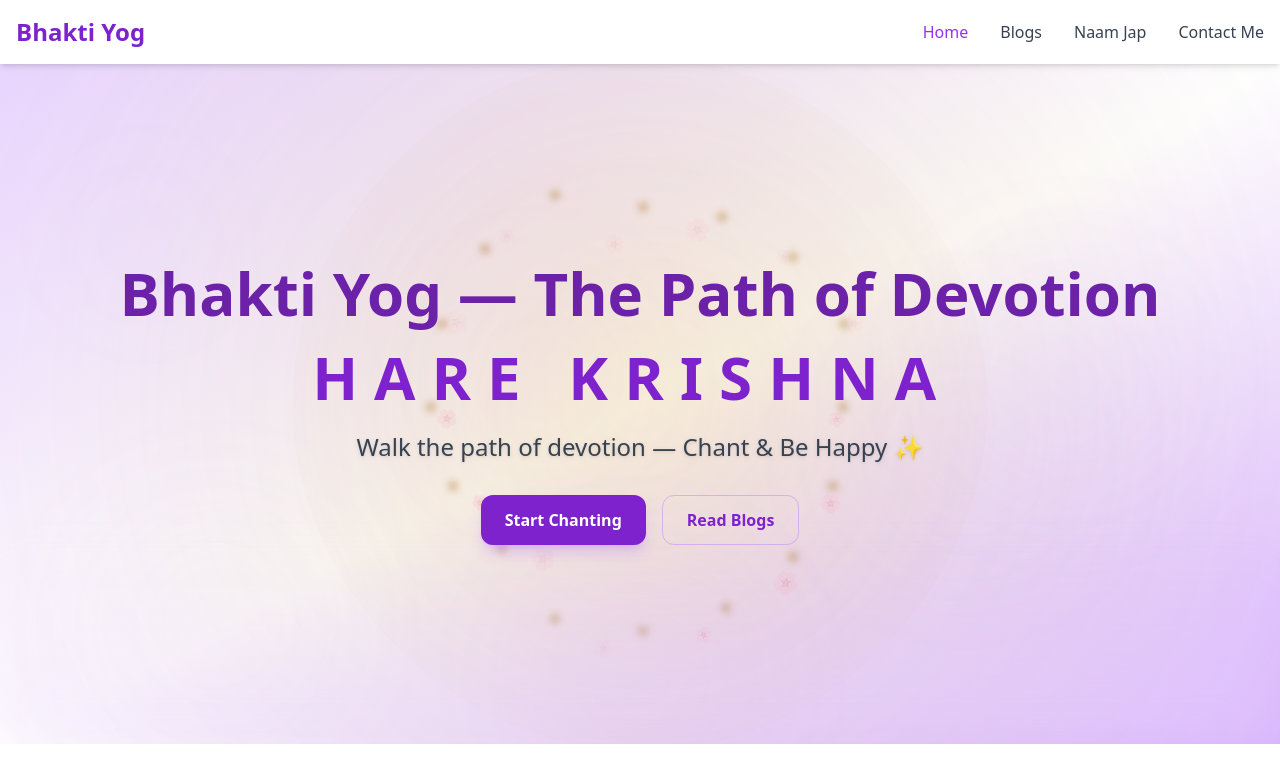
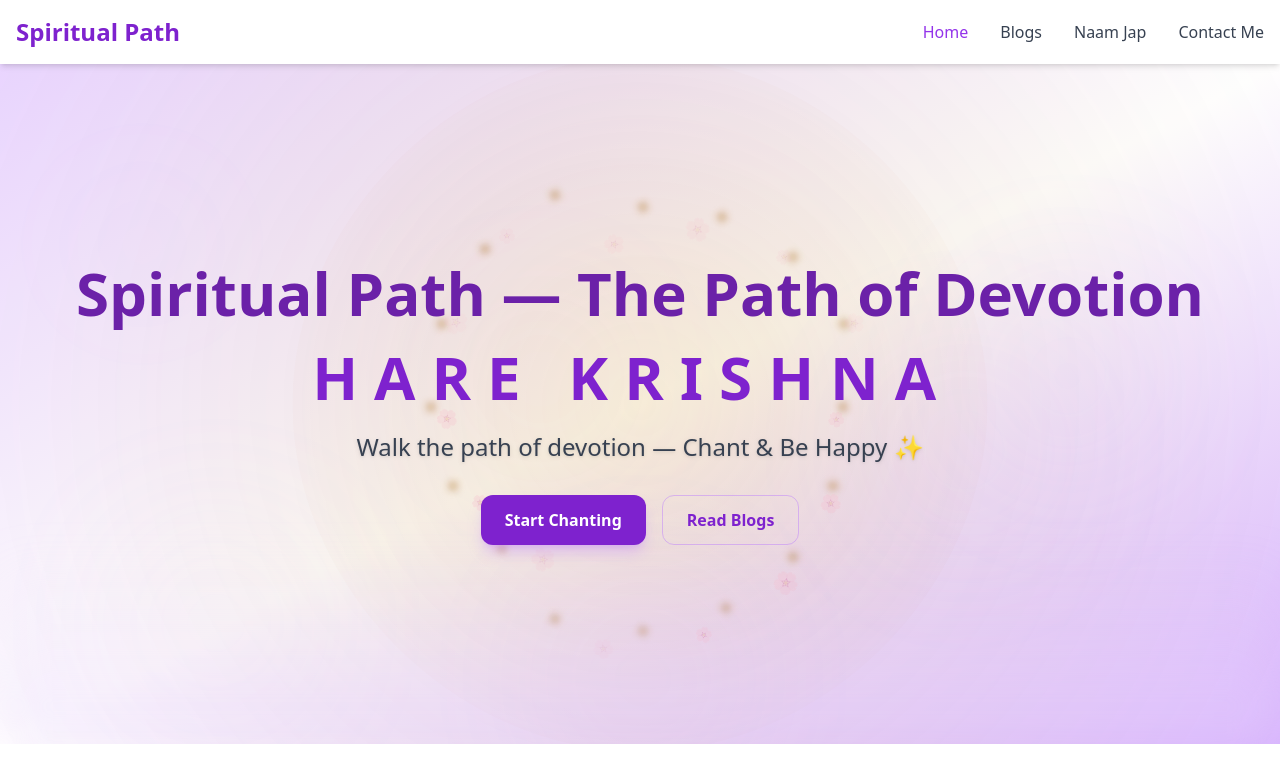
Before and after one commit to Abhishek11Sharma/bhakti-yog, a Next.js app: page / in a window 1280 px wide. Shown: the top 782 px of the page. Built offline with nearby package versions, Linux system fonts and the light colour scheme.

Commit message:
change name

```diff
--- a/src/app/arti/[artiName]/page.tsx
+++ b/src/app/arti/[artiName]/page.tsx
@@ -2,10 +2,10 @@ import ArtiDetailPage from "@/components/ArtiDetailPage";
 import type { Metadata } from "next";
 
 export function generateMetadata({ params }: { params: { artiName: string } }): Metadata {
-  const title = params.artiName ? `${params.artiName} आरती - Bhakti Yog` : `आरती - Bhakti Yog`;
+  const title = params.artiName ? `${params.artiName} आरती - Spiritual Path` : `आरती - Spiritual Path`;
   return {
     title,
-    description: `Read the ${params.artiName} arti in Hindi on Bhakti Yog.`,
+    description: `Read the ${params.artiName} arti in Hindi on Spiritual Path.`,
   };
 }
 
--- a/src/app/layout.tsx
+++ b/src/app/layout.tsx
@@ -4,7 +4,7 @@ import Header from "@/components/Header";
 import type { Metadata, Viewport } from "next";
 
 export const metadata: Metadata = {
-  title: "Bhakti Yog",
+  title: "Spiritual Path",
   description: "The Path of Devotion",
 };
 
--- a/src/components/HareKrishna.tsx
+++ b/src/components/HareKrishna.tsx
@@ -121,7 +121,7 @@ export default function HareKrishnaPremium() {
 
         {/* TITLE */}
         <motion.h1 className="text-5xl md:text-6xl font-extrabold text-purple-800 dark:text-purple-300 drop-shadow-[0_0_25px_rgba(255,230,80,0.7)] whitespace-nowrap" initial={{ opacity: 0, y: 30, filter: "blur(4px)" }} animate={{ opacity: 1, y: 0, filter: "blur(0px)" }} transition={{ duration: 1 }}>
-          Bhakti Yog — The Path of Devotion
+          Spiritual Path — The Path of Devotion
         </motion.h1>
 
         {/* HARE KRISHNA ANIMATION */}
--- a/src/components/Header.tsx
+++ b/src/components/Header.tsx
@@ -20,7 +20,7 @@ export default function Header() {
     <header className="w-full shadow-md bg-white dark:bg-gray-900 sticky top-0 z-50">
       <div className="max-w-7xl mx-auto px-4 py-4 flex justify-between items-center">
         <h1 className="text-2xl font-bold text-purple-700 dark:text-purple-300">
-          Bhakti Yog
+          Spiritual Path
         </h1>
 
         {/* Desktop Menu */}
--- a/src/components/Hero.tsx
+++ b/src/components/Hero.tsx
@@ -9,7 +9,7 @@ export default function Hero() {
         <section className="min-h-[60vh] flex items-center justify-center bg-gradient-to-br from-bhakti-50 to-white dark:from-gray-900 dark:to-gray-800">
             <div className="max-w-5xl mx-auto text-center px-4">
                 <motion.h2 initial={{ opacity: 0, y: -20 }} animate={{ opacity: 1, y: 0 }} transition={{ duration: 0.6 }} className="text-4xl md:text-6xl font-extrabold text-bhakti-700 dark:text-bhakti-300">
-                    Bhakti Yog — Walk the path of devotion
+                    Spiritual Path — Walk the path of devotion
                 </motion.h2>
 
 
```
